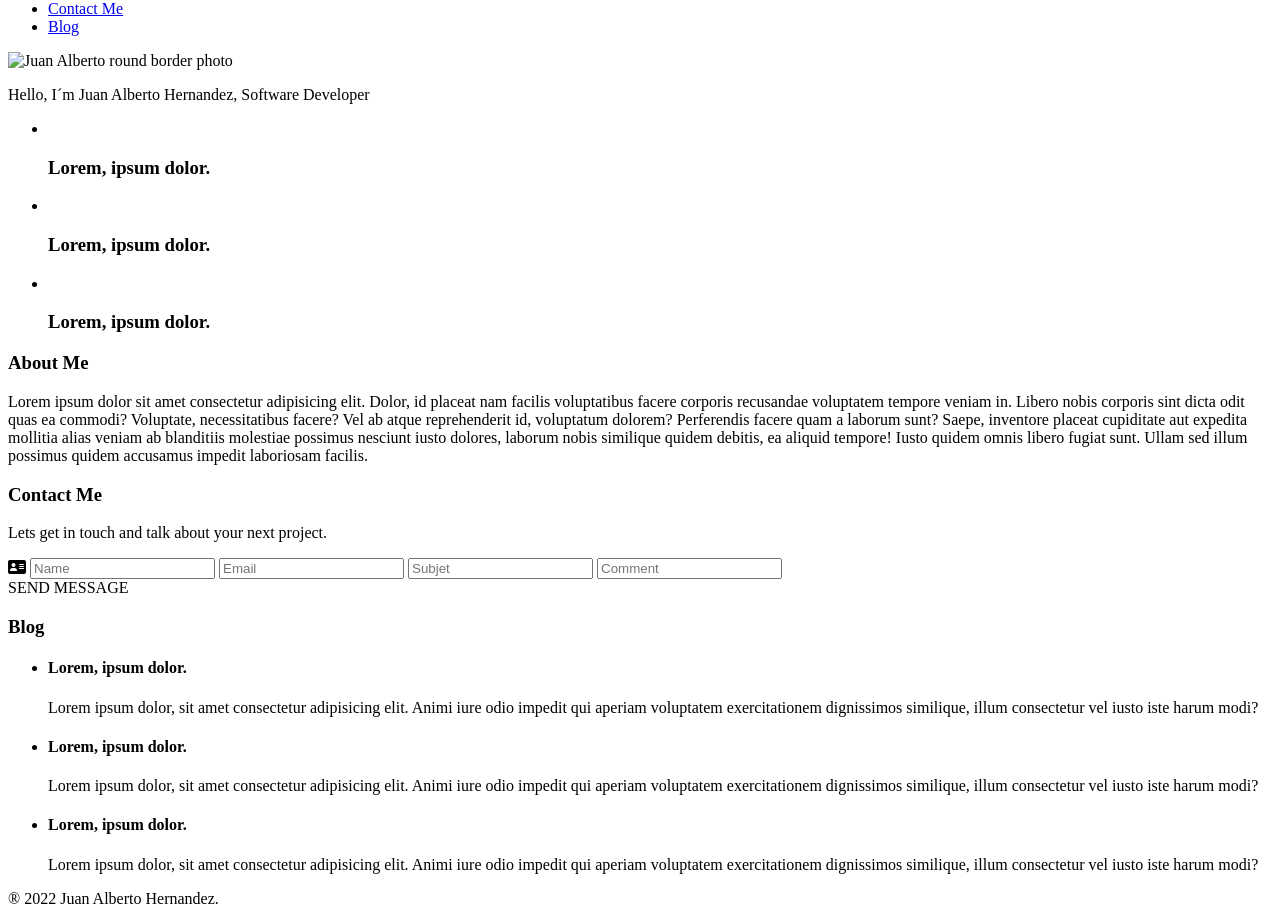
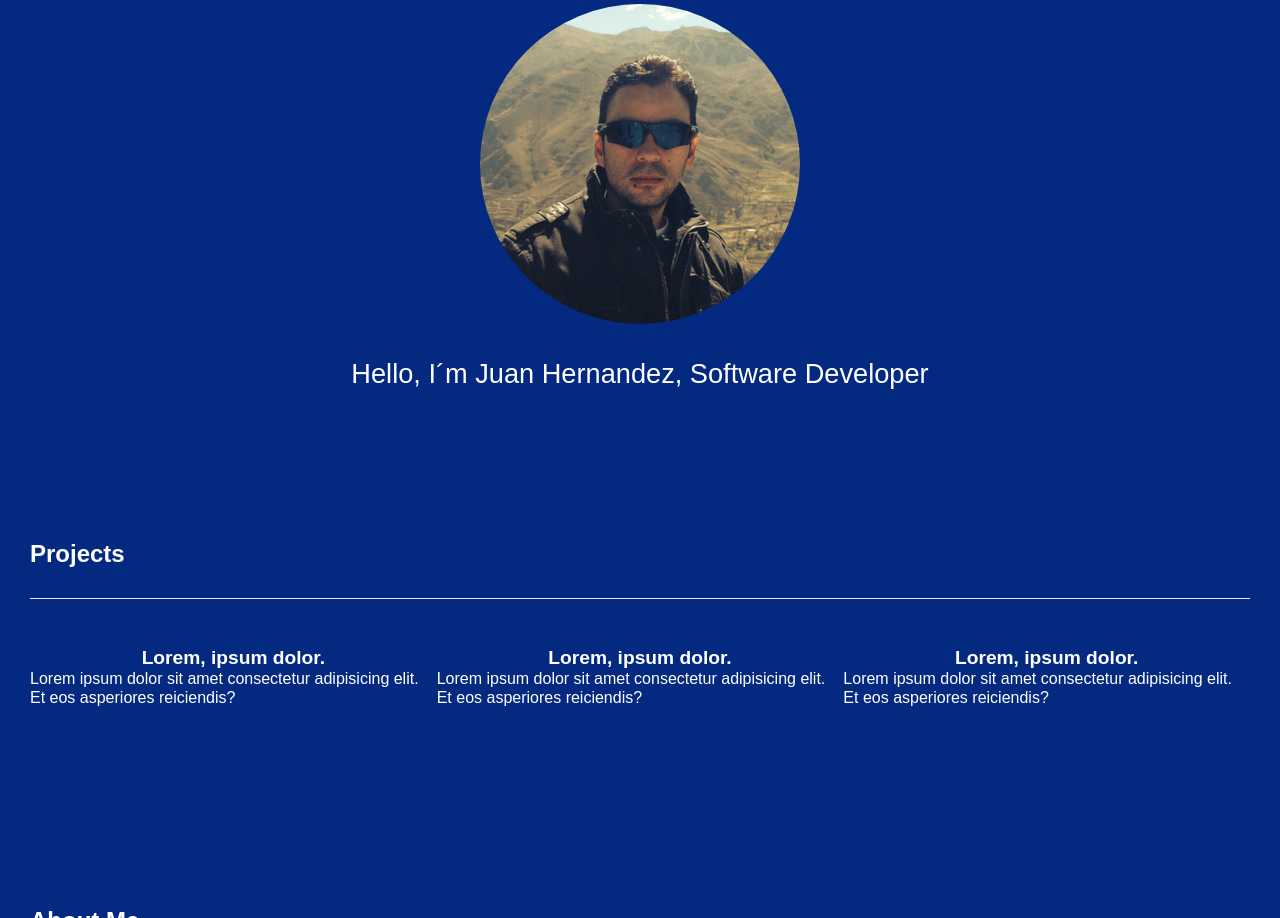
Before and after one commit to jahdevelopment/juan-hernandez-portfolio, a plain HTML site: page index.html in a window 1280 px wide. Shown: the part 116-1034 px from the top of the page. Drawn offline with Linux system fonts and the light colour scheme.

Commit message:
configure the styles

```diff
--- a/css/styles.css
+++ b/css/styles.css
@@ -64,32 +64,66 @@ header .bar-header nav a:hover {
   margin-top: 77px;
   overflow: hidden;
   position: relative;
+  margin-top: 120px;
+  margin-left: 30px;
+  margin-right: 30px;
+  text-align: center;
 }
 
-#presentation .title {
+#presentation p {
+  font-size: 1.7em;
+  margin: 30px auto;
+  text-align: center;
+}
+
+
+/*****Projects Styles*****/
+
+#projects {
+  padding-top: 90px;
+  text-align: center;
+}
+
+#projects .title {
   border-bottom: 1px solid rgb(237,237,237);
   margin-bottom: 15px;
   margin-left: 30px;
   margin-right: 30px;
 }
 
-#presentation h3 {
+#projects .articles {
+  display: flex;
+  flex-direction: row;
+  justify-content: space-between;
+  margin: 30px;
+}
+
+#projects h3 {
   font-size: 1.5em;
   margin: 30px auto;
   text-align: left;
 }
 
-#presentation p {
-  font-size: 1.1em;
+#projects h4 {
+  font-size: 1.2em;
+  text-align: center;
+}
+
+#projects p {
   margin-bottom: 50px;
-  line-height: 1.5em;
-  margin-left: 30px;
-  margin-right: 30px;
+  line-height: 1.2em;
   text-align: left;
 }
 
+#projects li {
+  display: inline;
+}
 
 /*****About Me Styles*****/
+
+#about-me {
+  padding-top: 90px;
+}
 
 #about-me .title {
   border-bottom: 1px solid rgb(237,237,237);
@@ -117,6 +151,7 @@ header .bar-header nav a:hover {
 /*****Contact form Styles*****/
 
 #contact {
+  padding-top: 90px;
   margin: 30px;
 }
 
@@ -184,11 +219,26 @@ text-align: left;
 
 /*****Blog Styles*****/
 
+#blog {
+  padding-top: 90px;
+}
+
 #blog .title {
   border-bottom: 1px solid rgb(237,237,237);
   margin-bottom: 15px;
   margin-left: 30px;
   margin-right: 30px;
+}
+
+#blog .articles {
+  margin: 30px;
+  display: flex;
+  flex-direction: row;
+  gap: 30px;
+}
+
+#blog li {
+  display: inline;
 }
 
 #blog h3 {
@@ -197,12 +247,14 @@ text-align: left;
   text-align: left;
 }
 
+#blog h4 {
+  margin: 30px auto;
+  text-align: left;
+}
+
 #blog p {
-  font-size: 1.1em;
   margin-bottom: 50px;
   line-height: 1.5em;
-  margin-left: 30px;
-  margin-right: 30px;
   text-align: left;
 }
 
@@ -212,4 +264,28 @@ text-align: left;
 footer {
   background: hsl(234, 80%, 21%);
   padding: 30px;
+
 }
+
+footer .bar-footer {
+  align-items: center;
+  display: flex;
+  justify-content: space-between;
+
+}
+
+footer p {
+  margin-left: 0;
+  padding: auto;
+}
+
+footer ul {
+  display: flex;
+  gap: 100px;
+}
+
+
+footer li {
+  display: inline;
+  font-size: 2.5em;
+}
--- a/index.html
+++ b/index.html
@@ -5,7 +5,7 @@
   <meta http-equiv="X-UA-Compatible" content="IE=edge">
   <meta name="viewport" content="width=device-width, initial-scale=1.0">
   <title>Juan Hernandez - Personal Portfolio</title>
-  <link rel="stylesheet" href="css/style.css">
+  <link rel="stylesheet" href="css/styles.css">
   <script src="js/main.js" defer></script>
   <script src="https://kit.fontawesome.com/08aa4b6a62.js" crossorigin="anonymous"></script>
 </head>
@@ -15,7 +15,7 @@
       <h1 class="main-title">Juan Hernandez</h1>
       <nav>
         <ul>
-          <li><a href="#main">Projects</a></li>
+          <li><a href="#projects">Projects</a></li>
           <li><a href="#about-me">About Me</a></li>
           <li><a href="#contact">Contact Me</a></li>
           <li><a href="#blog">Blog</a></li>
@@ -26,28 +26,33 @@
 
   <section id="presentation">
     <img src="images/Alberto.png" alt="Juan Alberto round border photo">
-    <p>Hello, I´m Juan Alberto Hernandez, Software Developer</p>
+    <p>Hello, I´m Juan Hernandez, Software Developer</p>
   </section>
 
   <section id="projects">
-    <div class="projects-list">
+    <div class="title">
+      <h3>Projects</h3>
+    </div>
       <ul class="articles">
         <li>
           <div>
             <img src="" alt="">
-            <h3>Lorem, ipsum dolor.</h3>
+            <h4>Lorem, ipsum dolor.</h4>
+            <p>Lorem ipsum dolor sit amet consectetur adipisicing elit. Et eos asperiores reiciendis?</p>
           </div>
         </li>
         <li>
           <div>
             <img src="" alt="">
-            <h3>Lorem, ipsum dolor.</h3>
+            <h4>Lorem, ipsum dolor.</h4>
+            <p>Lorem ipsum dolor sit amet consectetur adipisicing elit. Et eos asperiores reiciendis?</p>
           </div>
         </li>
         <li>
           <div>
             <img src="" alt="">
-            <h3>Lorem, ipsum dolor.</h3>
+            <h4>Lorem, ipsum dolor.</h4>
+            <p>Lorem ipsum dolor sit amet consectetur adipisicing elit. Et eos asperiores reiciendis?</p>
           </div>
         </li>
       </ul>
@@ -106,12 +111,14 @@
   </section>
 
   <footer>
-    <p>&#174; 2022 Juan Alberto Hernandez.</p>
-    <ul class="social-media">
-      <li><i class="fa-brands fa-linkedin-in"></i></li>
-      <li><i class="fa-brands fa-twitter"></i></li>
-      <li><i class="fa-brands fa-instagram"></i></li>
-    </ul>
+    <div class="bar-footer">
+      <p>&#174; 2022 Juan Alberto Hernandez.</p>
+      <ul class="social-media">
+        <li><i class="fa-brands fa-linkedin"></i></li>
+        <li><i class="fa-brands fa-twitter"></i></li>
+        <li><i class="fa-brands fa-instagram"></i></li>
+      </ul>
+    </div>
   </footer>
 </body>
 </html>
```
Also changed, not shown: images/Alberto.png (added).
